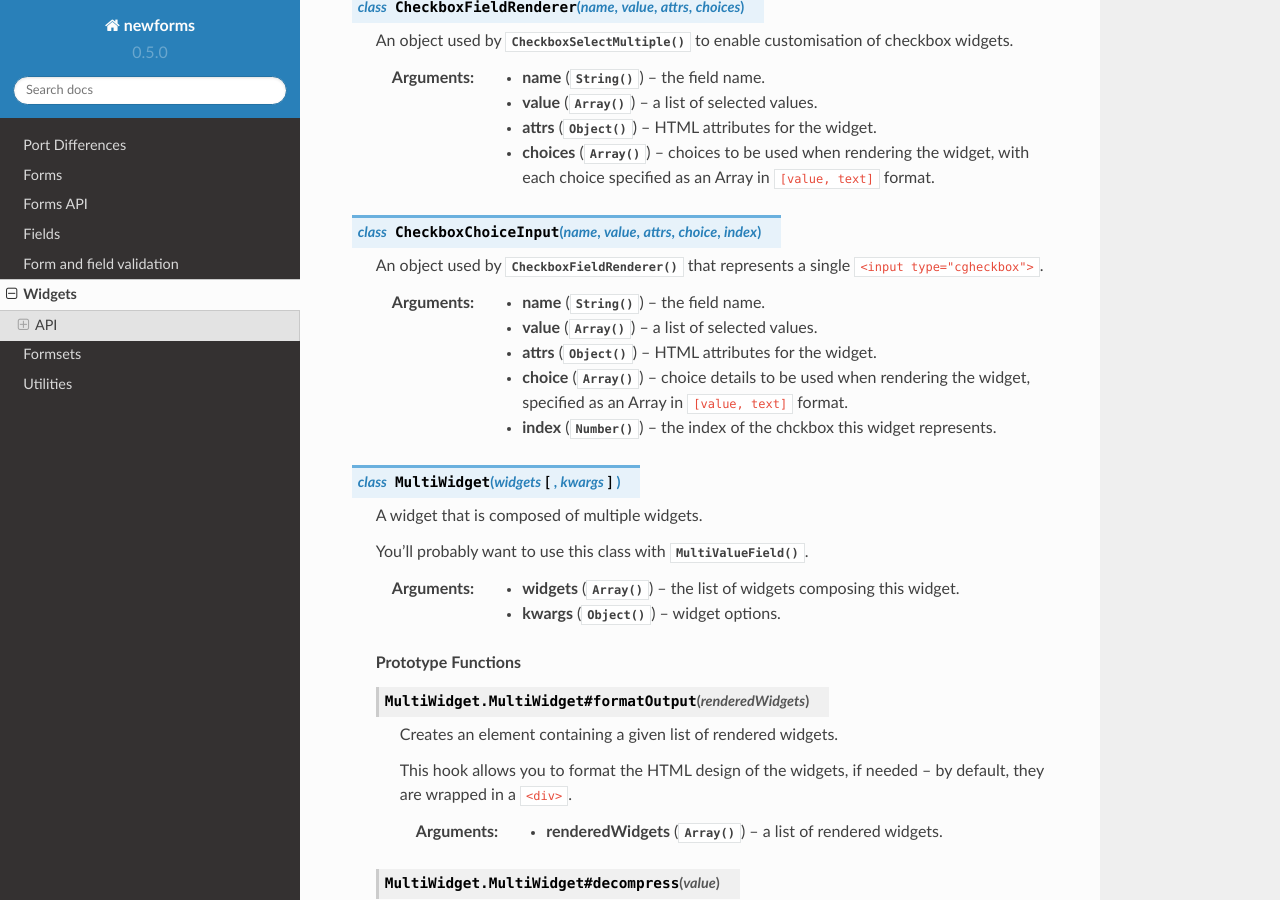
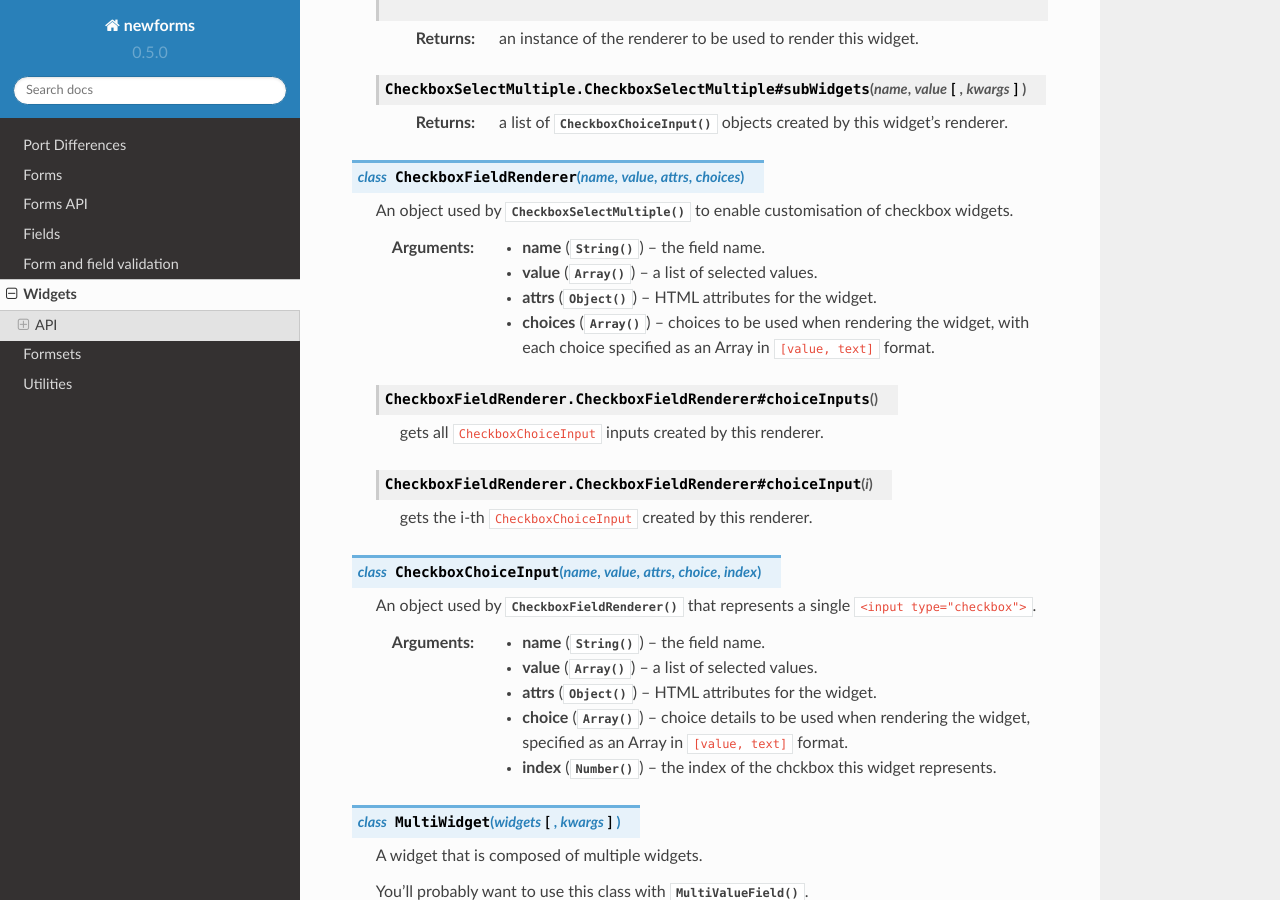
Before and after one commit to insin/newforms, a Sphinx documentation site: the page built from docs/widgets.rst, in a window 1280 px wide and 900 px high, scrolled down 6317 px. Built offline with Sphinx 7.4.7 and the Read the Docs theme 2.0.0, drawn with Linux system fonts in a browser that asks for light colours; some of the changed text lies outside the part shown.

Commit message:
Misc field and widget doc tweaks [ci skip]

```diff
--- a/docs/widgets.rst
+++ b/docs/widgets.rst
@@ -276,6 +276,14 @@ API
       choices to be used when rendering the widget, with each choice
       specified as an Array in ``[value, text]`` format.
 
+   .. js:function:: RadioFieldRenderer#choiceInputs()
+
+      gets all ``RadioChoiceInput`` inputs created by this renderer.
+
+   .. js:function:: RadioFieldRenderer#choiceInput(i)
+
+      gets the i-th ``RadioChoiceInput`` created by this renderer.
+
 .. js:class:: RadioChoiceInput(name, value, attrs, choice, index)
 
    An object used by :js:class:`RadioFieldRenderer` that represents a single
@@ -327,10 +335,18 @@ API
       choices to be used when rendering the widget, with each choice
       specified as an Array in ``[value, text]`` format.
 
+   .. js:function:: CheckboxFieldRenderer#choiceInputs()
+
+      gets all ``CheckboxChoiceInput`` inputs created by this renderer.
+
+   .. js:function:: CheckboxFieldRenderer#choiceInput(i)
+
+      gets the i-th ``CheckboxChoiceInput`` created by this renderer.
+
 .. js:class:: CheckboxChoiceInput(name, value, attrs, choice, index)
 
    An object used by :js:class:`CheckboxFieldRenderer` that represents a single
-   ``<input type="cgheckbox">``.
+   ``<input type="checkbox">``.
 
    :param String name: the field name.
    :param Array value: a list of selected values.
```
Also changed, not shown: docs/fields.rst (+8 -0 lines), docs/port_differences.rst (+12 -2 lines).
